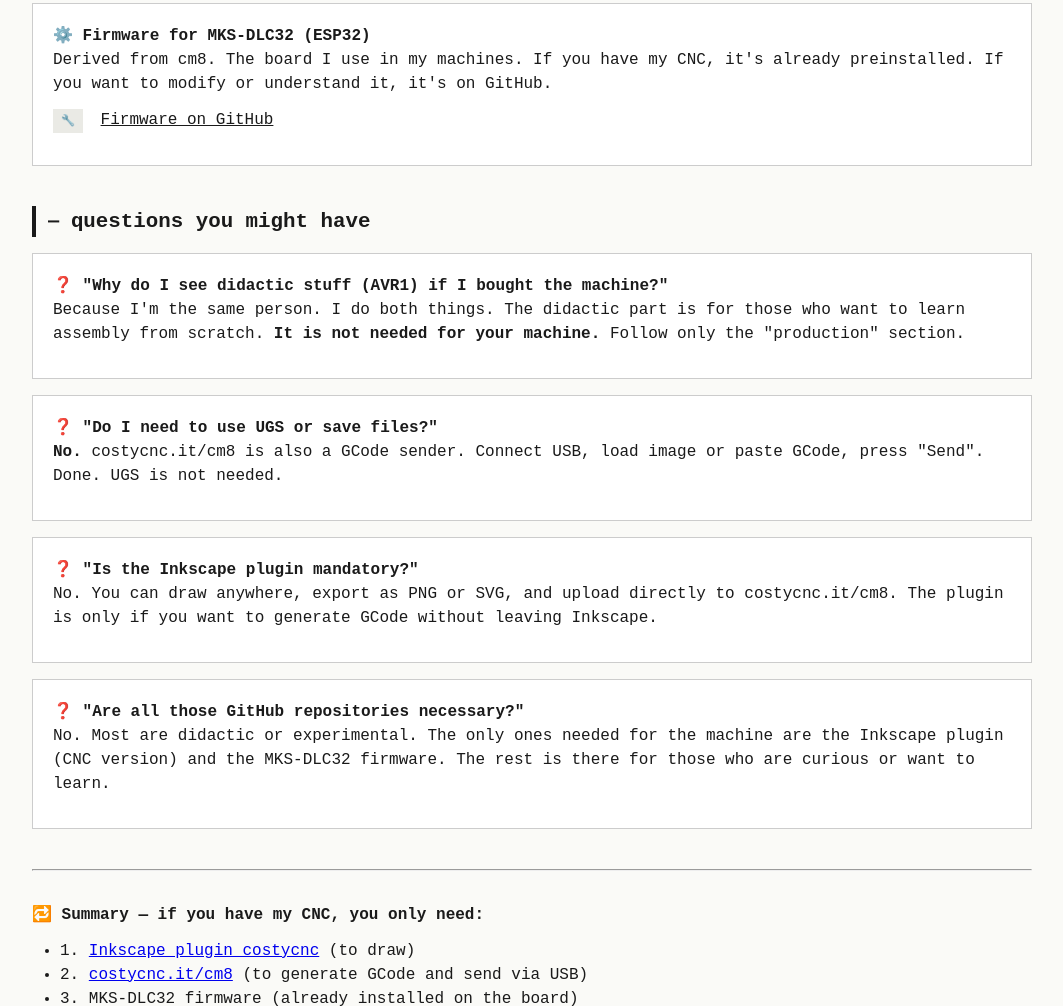
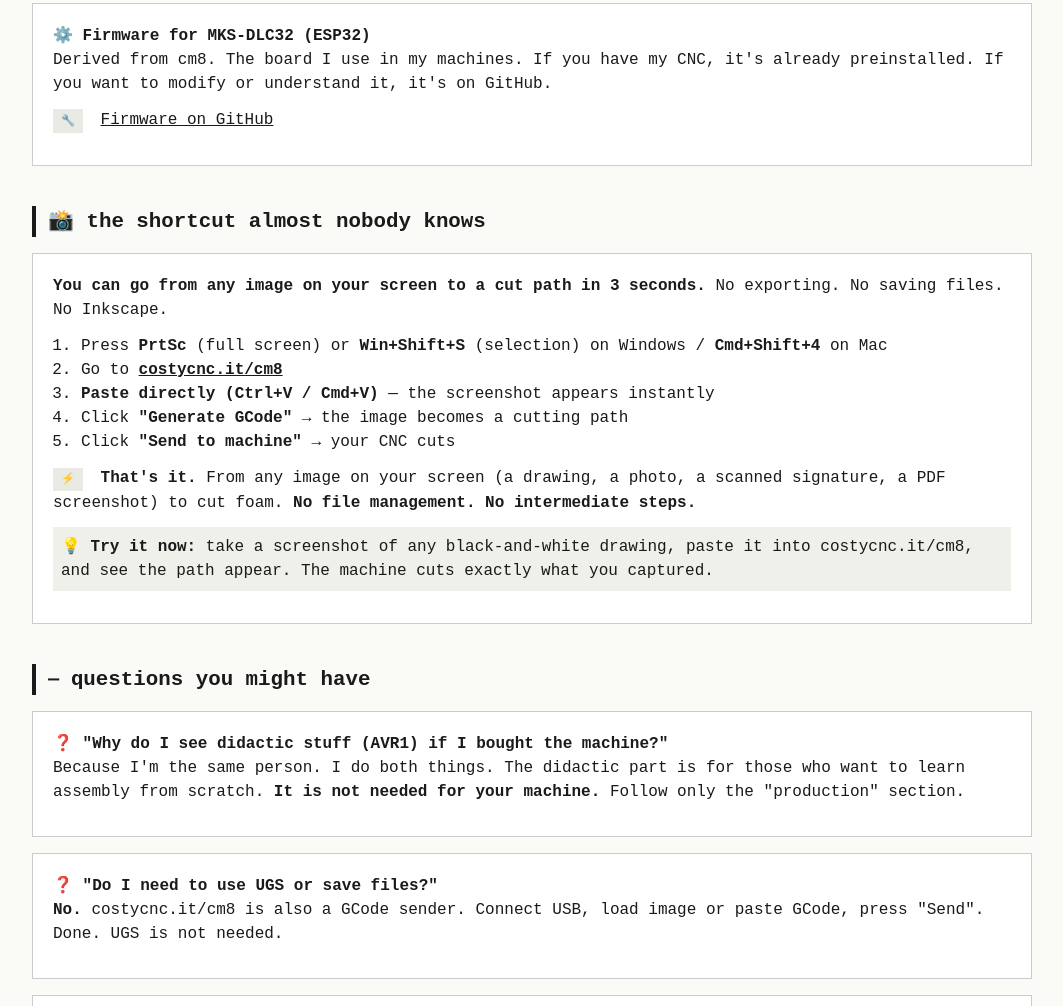
Before and after one commit to costycnc/costycnc.github.io, a plain HTML site: page index.html in a window 1280 px wide. Shown: the part 1461-2467 px from the top of the page, without its empty margins (108-1171 px from the left). Drawn offline with Linux system fonts and the light colour scheme.

Commit message:
Add shortcut guide for generating cut paths from screenshots
Added a section explaining how to quickly generate cutting paths from screenshots.

```diff
--- a/index.html
+++ b/index.html
@@ -148,6 +148,23 @@
     </div>
   </div>
 
+  <!-- SECRET WEAPON - SCREENSHOT TO CUT -->
+  <div class="section">
+    <div class="section-title">📸 the shortcut almost nobody knows</div>
+    <div class="card">
+      <p><strong>You can go from any image on your screen to a cut path in 3 seconds.</strong> No exporting. No saving files. No Inkscape.</p>
+      <ol style="margin:0.75rem 0 0.75rem 1.75rem">
+        <li>Press <strong>PrtSc</strong> (full screen) or <strong>Win+Shift+S</strong> (selection) on Windows / <strong>Cmd+Shift+4</strong> on Mac</li>
+        <li>Go to <a href="https://costycnc.it/cm8"><strong>costycnc.it/cm8</strong></a></li>
+        <li><strong>Paste directly (Ctrl+V / Cmd+V)</strong> — the screenshot appears instantly</li>
+        <li>Click <strong>"Generate GCode"</strong> → the image becomes a cutting path</li>
+        <li>Click <strong>"Send to machine"</strong> → your CNC cuts</li>
+      </ol>
+      <p><span class="badge">⚡</span> <strong>That's it.</strong> From any image on your screen (a drawing, a photo, a scanned signature, a PDF screenshot) to cut foam. <strong>No file management. No intermediate steps.</strong></p>
+      <p style="margin-top:0.75rem; background:#f0f0ea; padding:0.5rem;">💡 <strong>Try it now:</strong> take a screenshot of any black-and-white drawing, paste it into costycnc.it/cm8, and see the path appear. The machine cuts exactly what you captured.</p>
+    </div>
+  </div>
+
   <!-- FAQ -->
   <div class="section">
     <div class="section-title">⎯ questions you might have</div>
```
